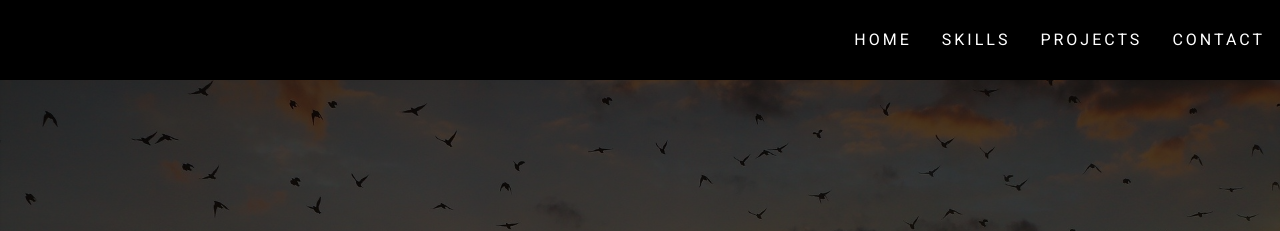
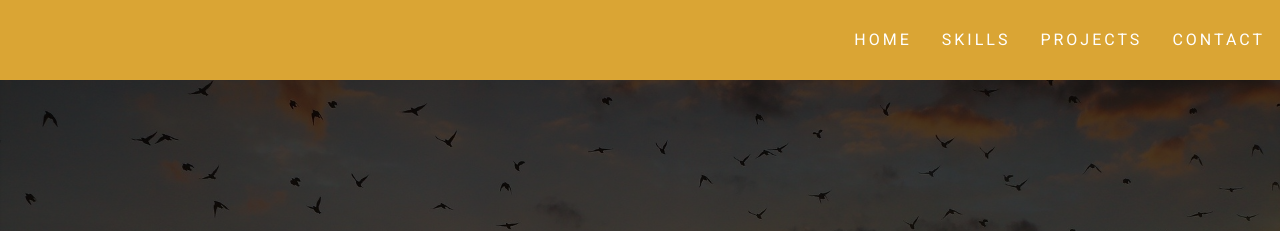
Before and after one commit to AleksandraBozenko/portfolio, a website: page src/content/index.html in a window 1280 px wide. Shown: the top 231 px of the page. Drawn offline with nearby package versions, Linux system fonts and the light colour scheme; files that its build step writes are made by us from their sources.

Commit message:
Repair: Navigation background color

```diff
--- a/src/scss/main.scss
+++ b/src/scss/main.scss
@@ -17,7 +17,7 @@ html {
 .navigation{
   width: 100%;
   height: 80px;
-  background: $black;
+  background: $orange;
   display: flex;
   justify-content: flex-end;
   align-items: center;
```
